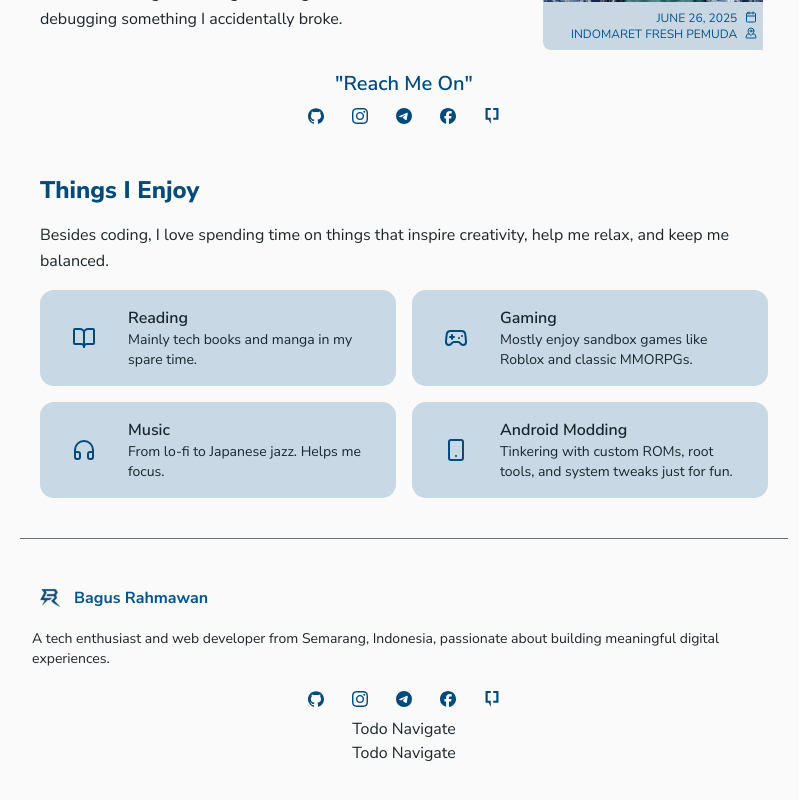
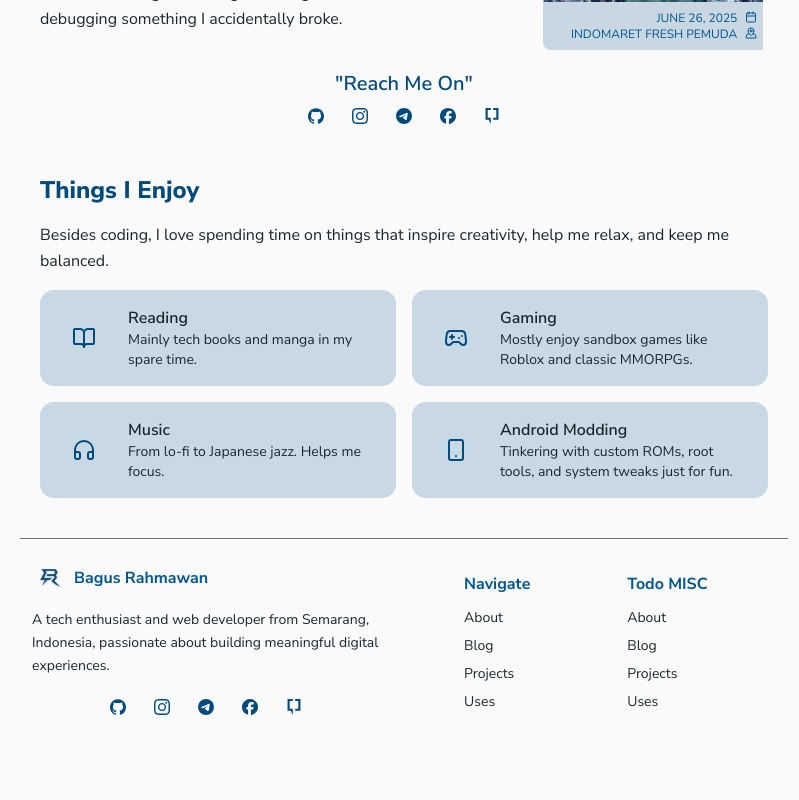
Before and after one commit to bagoesrex/portfolio-website, a Next.js app: page /about in a window 1280 px wide. Shown: the part 314-1114 px from the top of the page, without its empty margins (236-1035 px from the left). After the commit the page ends 1071 px from the top, so only its background shows below. Built offline with nearby package versions, Linux system fonts and the light colour scheme.

Commit message:
feat(layout): add footer navbar component and update footer layout

```diff
--- a/app/blog/page.tsx
+++ b/app/blog/page.tsx
@@ -14,7 +14,7 @@ export default async function BlogPage() {
     console.log(blogs)
 
     return (
-        <section className="max-w-3xl mx-auto mt-1 pt-20 flex flex-col gap-5 pb-10 px-5 text-foreground">
+        <section className="max-w-3xl min-w-sw mx-auto mt-1 pt-20 flex flex-col gap-5 pb-10 px-5 text-foreground">
 
             <h1 className="text-3xl font-extrabold text-primary">
                 Blogs
--- a/app/projects/page.tsx
+++ b/app/projects/page.tsx
@@ -14,7 +14,7 @@ export default async function ProjectsPage() {
     console.log(projects)
 
     return (
-        <section className="max-w-3xl mx-auto mt-1 pt-20 flex flex-col gap-5 pb-10 px-5 text-foreground">
+        <section className="max-w-3xl min-w-sw mx-auto mt-1 pt-20 flex flex-col gap-5 pb-10 px-5 text-foreground">
 
             <h1 className="text-3xl font-extrabold text-primary">
                 Projects
--- /dev/null
+++ b/components/layout/footer-navbar.tsx
@@ -0,0 +1,24 @@
+import Link from "next/link"
+
+const navItems = [
+    { href: "/about", label: "About" },
+    { href: "/blog", label: "Blog" },
+    { href: "/projects", label: "Projects" },
+    { href: "/uses", label: "Uses" },
+]
+
+export default function FooterNavbar() {
+    return (
+        <nav className="flex flex-col text-sm gap-2">
+            {navItems.map((item) => (
+                <div key={item.href}>
+                    <Link href={item.href} className="group">
+                        <p className="group-hover:underline">
+                            {item.label}
+                        </p>
+                    </Link>
+                </div>
+            ))}
+        </nav>
+    )
+}
--- a/components/layout/footer.tsx
+++ b/components/layout/footer.tsx
@@ -1,26 +1,41 @@
 import SocialMedia from "../shared/social-media";
 import Image from "next/image";
+import FooterNavbar from "./footer-navbar";
 
 export default function Footer() {
     return (
-        <footer className="px-2">
-            <div className="flex flex-col md:flex-wrap justify-between max-w-3xl mx-auto px-3 py-10 h-full border-t-1 border-gray-500">
-                <div className="flex-2/4 flex flex-col gap-3">
+        <footer className="px-2 min-w-sw w-full">
+            <div className="flex flex-col max-w-3xl mx-auto px-3 pt-5 py-8 h-full border-t-1 border-gray-500">
+                <div className="flex flex-col md:flex-row gap-4">
+                    <div className="flex flex-col gap-3 max-w-sm">
                         <div className="flex flex-row gap-1 items-center">
                             <Image src="/icons/logo.svg" alt="Logo" width={38} height={38} priority />
                             <h3 className="font-bold text-secondary line-clamp-2">
                                 Bagus Rahmawan
                             </h3>
                         </div>
-                    <p className="text-sm">
+                        <p className="text-sm leading-relaxed">
                             A tech enthusiast and web developer from Semarang, Indonesia, passionate about building meaningful digital experiences.
                         </p>
-                    <div className="flex flex-col justify-center items-center">
+                        <div className="flex flex-col md:justify-center items-start md:items-center">
                             <SocialMedia />
                         </div>
                     </div>
-                <div className="flex-1/4 flex justify-center items-center">Todo Navigate</div>
-                <div className="flex-1/4 flex justify-center items-center">Todo Navigate</div>
+                    <div className="flex flex-row px-0 md:px-10 gap-15 md:gap-10 w-full justify-start md:justify-around items-start md:items-center">
+                        <div className="flex flex-col justify-start gap-3">
+                            <h3 className="font-bold text-secondary">
+                                Navigate
+                            </h3>
+                            <FooterNavbar />
+                        </div>
+                        <div className="flex flex-col justify-start gap-3">
+                            <h3 className="font-bold text-secondary">
+                                Todo MISC
+                            </h3>
+                            <FooterNavbar />
+                        </div>
+                    </div>
+                </div>
             </div>
         </footer>
     )
--- a/components/layout/navbar.tsx
+++ b/components/layout/header-navbar.tsx
@@ -18,7 +18,7 @@ const navItems = [
     { href: "/uses", label: "Uses" },
 ]
 
-export default function Navbar() {
+export default function HeaderNavbar() {
     const pathname = usePathname()
 
     return (
--- a/components/layout/header.tsx
+++ b/components/layout/header.tsx
@@ -1,5 +1,5 @@
 import Link from "next/link";
-import Navbar from "./navbar";
+import Navbar from "./header-navbar";
 import Image from "next/image";
 
 export default function Header() {
```
Lines whose indentation alone changed are shown as unchanged.
